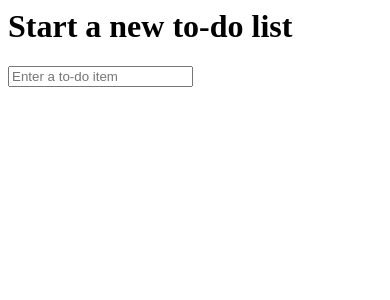
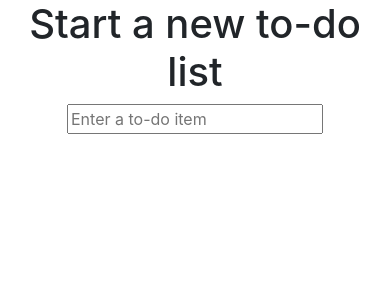
Before and after one commit to NoahLE/Test-Driven-Python-Development, a Django app: page / in a window 390 px wide. Shown: the top 300 px of the page. Run offline with Django 3.2, Linux system fonts and the light colour scheme.

Commit message:
Going home for the day, ended here - https://www.obeythetestinggoat.com/book/chapter_prettification.html#_static_files_in_django

```diff
--- a/lists/templates/base.html
+++ b/lists/templates/base.html
@@ -1,14 +1,33 @@
-<html>
+<!DOCTYPE HTML>
+<html lang="en">
 <head>
+    <meta charset="utf-8">
+    <meta http-equiv="X-UA-Compatible" content="IE=edge">
+    <meta name="viewport" content="width=device-width, initial-scale=1">
     <title>To-Do lists</title>
+    <link rel="stylesheet" href="css/bootstrap.css">
 </head>
 <body>
+<div class="container">
+    <div class="row">
+        <div class="col-md-6 col-md-offset-3">
+            <div class="text-center">
                 <h1>{% block header_text %}{% endblock header_text %}</h1>
                 <form method="post" action="{% block form_action %}{% endblock form_action %}">
                     {% csrf_token %}
                     <input name="item_text" type="text" id="id_new_item" placeholder="Enter a to-do item"/>
                 </form>
+            </div>
+        </div>
+    </div>
+
+    <div class="row">
+        <div class="col-md-6 col-md-offset-3">
             {% block table %}
             {% endblock table %}
+        </div>
+    </div>
+
+</div>
 </body>
 </html>
```
Lines whose indentation alone changed are shown as unchanged.
